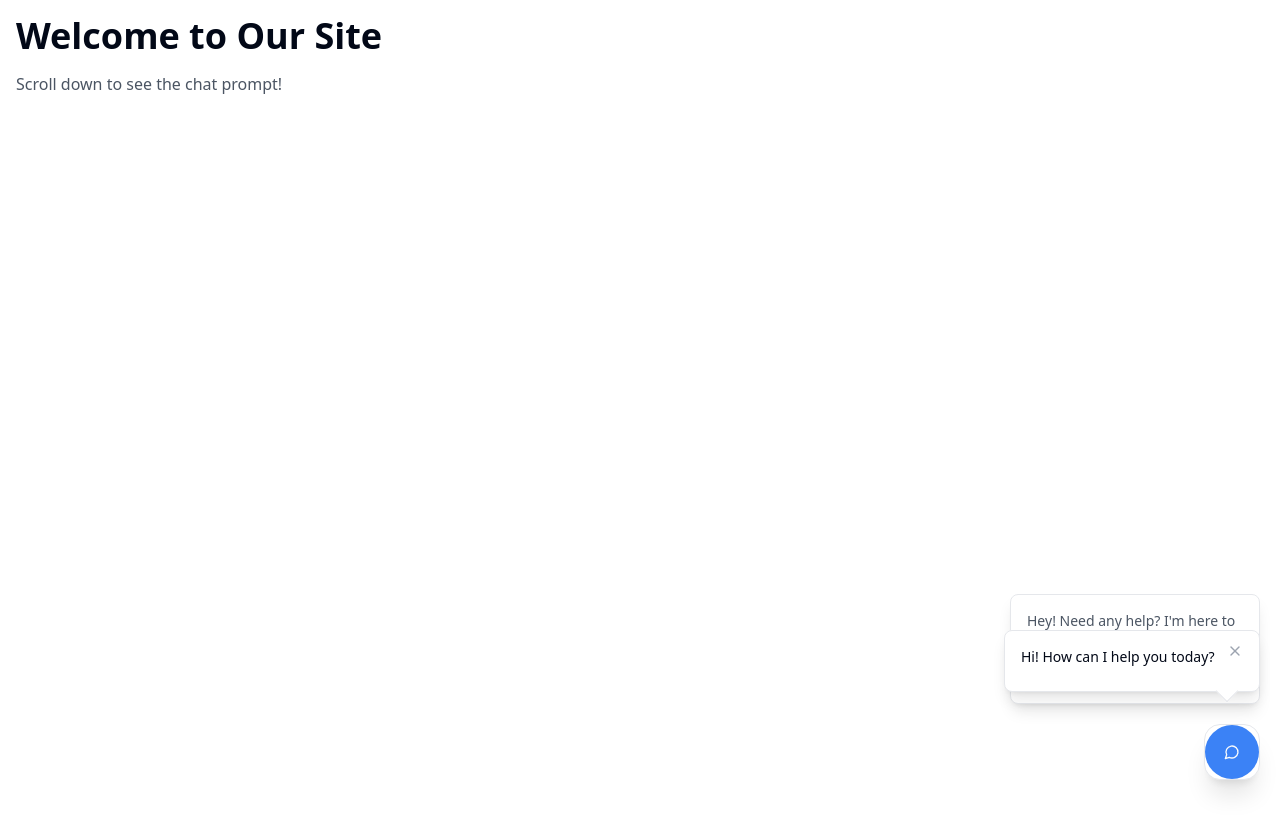
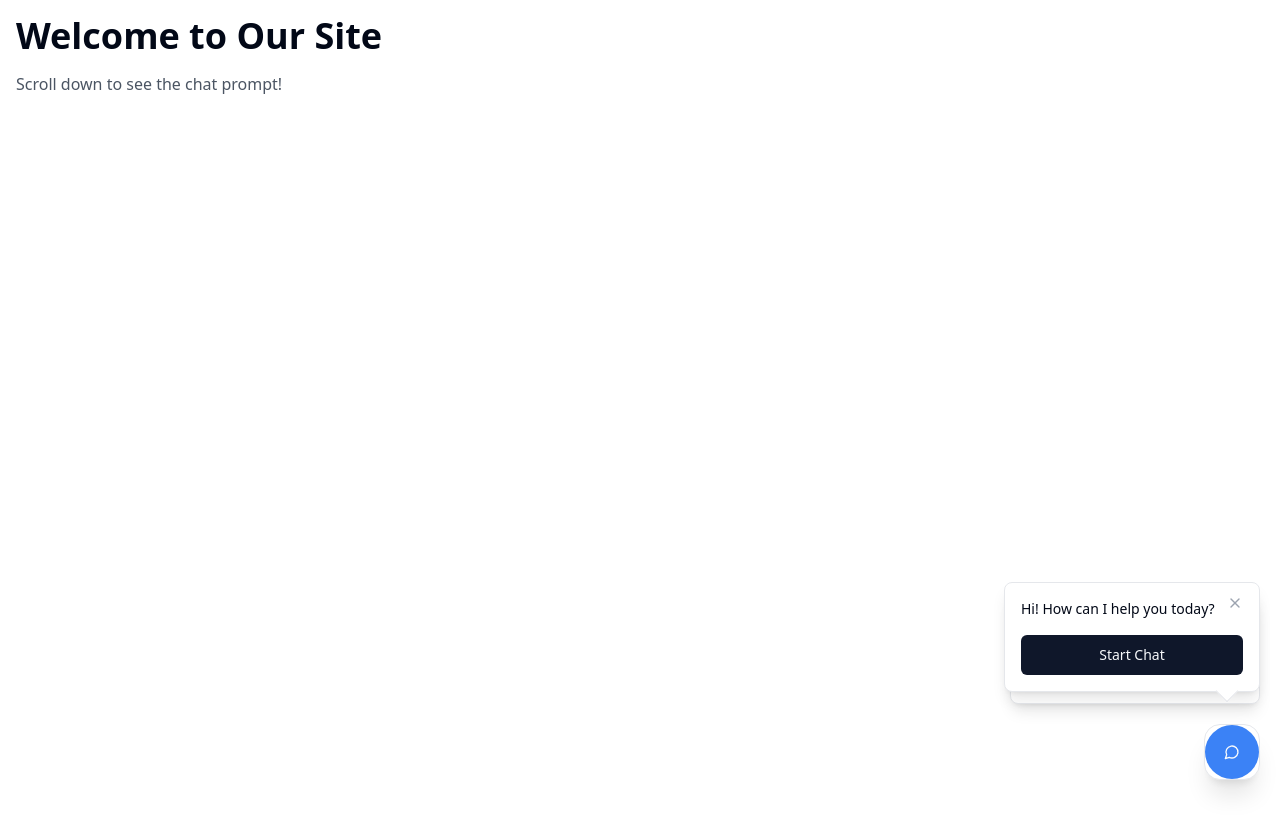
Before and after one commit to TTGMAN/chat-assistant, a React (Vite) app: page / in a window 1280 px wide. Shown: the top 832 px of the page. Built offline with nearby package versions, Linux system fonts and the light colour scheme.

Commit message:
Open chat on button press
Implement functionality to open the chat widget when the "Start Chat" button is pressed.
[skip gpt_engineer]

```diff
--- a/src/components/ChatWidget.tsx
+++ b/src/components/ChatWidget.tsx
@@ -57,6 +57,11 @@ export const ChatWidget = () => {
     }, 1000);
   };
 
+  const handleStartChat = () => {
+    setIsOpen(true);
+    setShowGreeting(false);
+  };
+
   return (
     <>
       {/* Chat Widget */}
@@ -78,6 +83,13 @@ export const ChatWidget = () => {
                 <X className="h-4 w-4" />
               </button>
             </div>
+            <Button
+              onClick={handleStartChat}
+              variant="default"
+              className="w-full mt-2"
+            >
+              Start Chat
+            </Button>
             <div className="absolute -bottom-2 right-6 w-4 h-4 bg-white transform rotate-45 border-r border-b border-gray-200"></div>
           </div>
         )}
```
